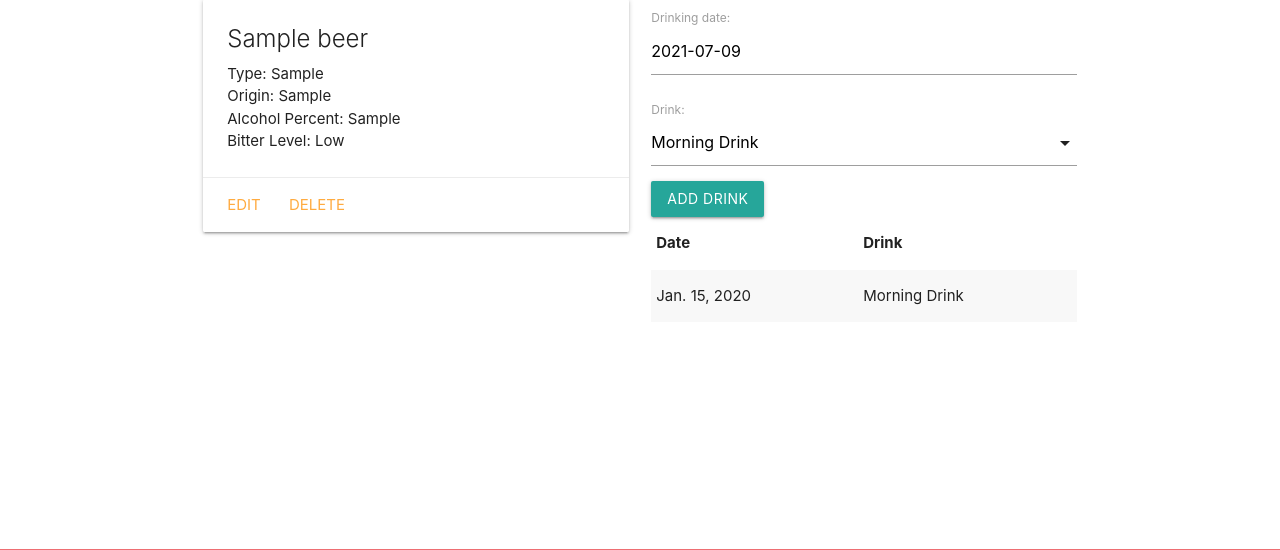
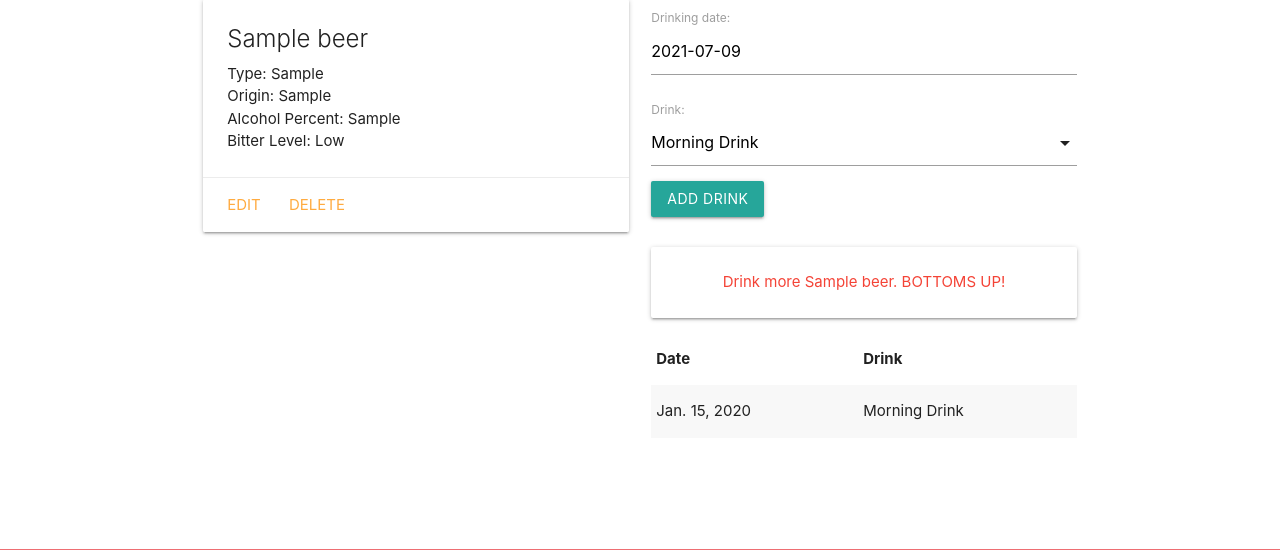
Before and after one commit to breadfan18/beerCollector, a Django app: page /beers/1/ in a window 1280 px wide. Shown: the part 209-759 px from the top of the page. Run offline with Django 3.2, Linux system fonts and the light colour scheme; tables that the repository leaves empty hold one stand-in row (values such as "Sample post").

Commit message:
added drunk_for_today feature

```diff
--- a/main_app/models.py
+++ b/main_app/models.py
@@ -1,5 +1,6 @@
 from django.db import models
 from django.urls import reverse
+from datetime import date
 
 DRINKS = (
     ('M', 'Morning Drink'),
@@ -21,6 +22,9 @@ class Beer(models.Model):
     def get_absolute_url(self):
         return reverse('detail', kwargs={'beer_id': self.id})
 
+    def drunk_for_today(self):
+        return self.drinking_set.filter(date=date.today()).count() >= len(DRINKS)
+
 class Drinking(models.Model):
     date = models.DateField('drinking date')
     drink = models.CharField(
--- a/main_app/templates/beers/detail.html
+++ b/main_app/templates/beers/detail.html
@@ -29,6 +29,13 @@
             {{ drinking_form.as_p }}
             <input type="submit" class="btn" value="Add Drink">
         </form>
+        <br>
+        {% if beer.drunk_for_today %}
+            <div class="card-panel teal-text center-align">You have drunk enough drinks of {{ beer.name }} for the day.</div>
+        {% else %}
+            <div class="card-panel red-text center-align">Drink more {{ beer.name }}. BOTTOMS UP!</div>
+        {% endif %}
+
         <table class="striped">
             <thead>
                 <tr>
```
